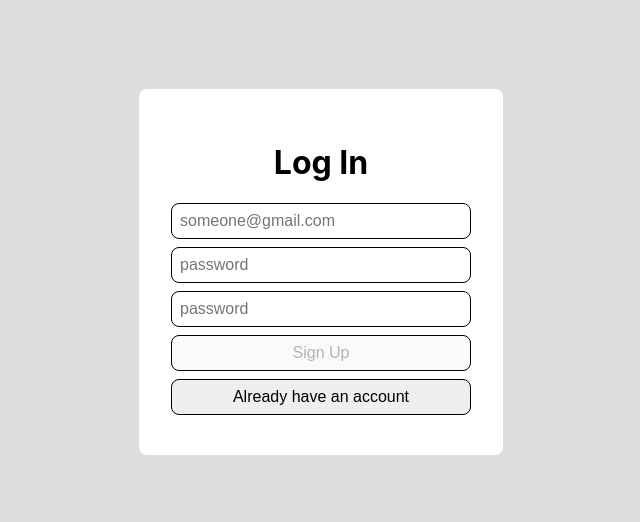
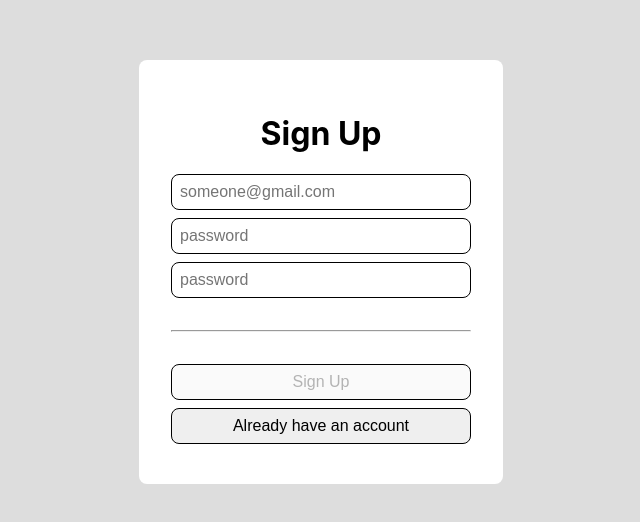
Before and after one commit to MehdiDissem/React-Auth-JWT, a React (Create React App) app in the folder front-end/: page /signup in a window 1280 px wide. Shown: the part 128-650 px from the top of the page, without its empty margins (319-959 px from the left). Built offline with nearby package versions, Linux system fonts and the light colour scheme.

Commit message:
private route

```diff
--- a/front-end/src/Routes.js
+++ b/front-end/src/Routes.js
@@ -2,14 +2,15 @@ import { BrowserRouter as Router, Route, Switch } from 'react-router-dom';
 import { UserInfoPage } from './pages/UserInfoPage';
 import { LogInPage } from './pages/LoginPage';
 import { SignUpPage } from './pages/SignUpPage';
+import { PrivateRoute } from './auth/PrivateRoute';
 
 export const Routes = () => {
     return (
         <Router>
             <Switch>
-                <Route path="/" exact>
+                <PrivateRoute path="/" exact>
                     <UserInfoPage />
-                </Route>
+                </PrivateRoute>
                 <Route path="/login">
                     <LogInPage/>
                 </Route>
--- /dev/null
+++ b/front-end/src/auth/PrivateRoute.js
@@ -0,0 +1,8 @@
+import {Redirect, Route} from 'react-router-dom'
+
+export const PrivateRoute = (props)=>{
+    const user = null;
+
+    if(!user) return <Redirect to="/login"/>
+    return <Route{...props}/>
+}
--- a/front-end/src/pages/LoginPage.js
+++ b/front-end/src/pages/LoginPage.js
@@ -17,6 +17,7 @@ export const LogInPage=()=>{
             {errorMessage && <div className="fail">{errorMessage}</div>}
             <input value={emailValue} onChange={e=> setEmailValue(e.target.value)} placeholder ="someone@gmail.com"/>
             <input value ={passwordValue} onChange = {e=>setPasswordValue(e.target.value)} type="password" placeholder="password"/>
+            <hr></hr>
             <button disabled ={!emailValue || !passwordValue} onClick={onLogInClicked}>Log In</button>
             <button onClick={()=> history.push('/forgot-password')}>Forgot your password?</button>
             <button onClick={()=> history.push('/signup')}>Don't have an account? Sign Up</button>
--- a/front-end/src/pages/SignUpPage.js
+++ b/front-end/src/pages/SignUpPage.js
@@ -14,11 +14,12 @@ export const SignUpPage=()=>{
 
     return (
         <div className="content-container">
-            <h1>Log In</h1>
+            <h1>Sign Up</h1>
             {errorMessage && <div className="fail">{errorMessage}</div>}
             <input value={emailValue} onChange={e=> setEmailValue(e.target.value)} placeholder ="someone@gmail.com"/>
             <input value ={passwordValue} onChange = {e=>setPasswordValue(e.target.value)} type="password" placeholder="password"/>
             <input value ={confirmPasswordValue} onChange = {e=>setConfirmPasswordValue(e.target.value)} type="confirm password" placeholder="password"/>
+            <hr></hr>
             <button disabled ={!emailValue || !passwordValue || passwordValue !== confirmPasswordValue} onClick={onSignUpClicked}>Sign Up</button>
             <button onClick={()=> history.push('/login')}>Already have an account</button>
         </div>
```
